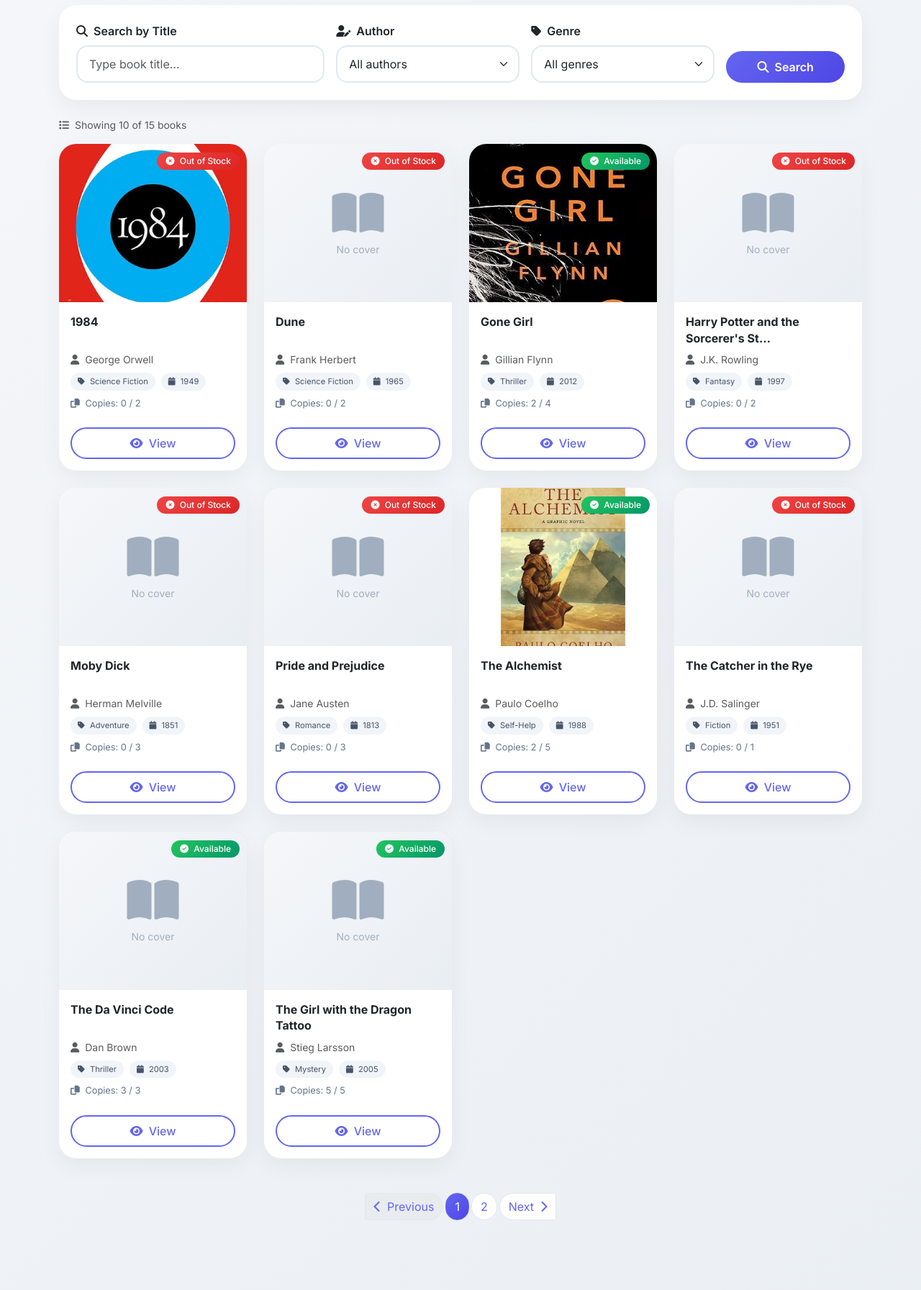
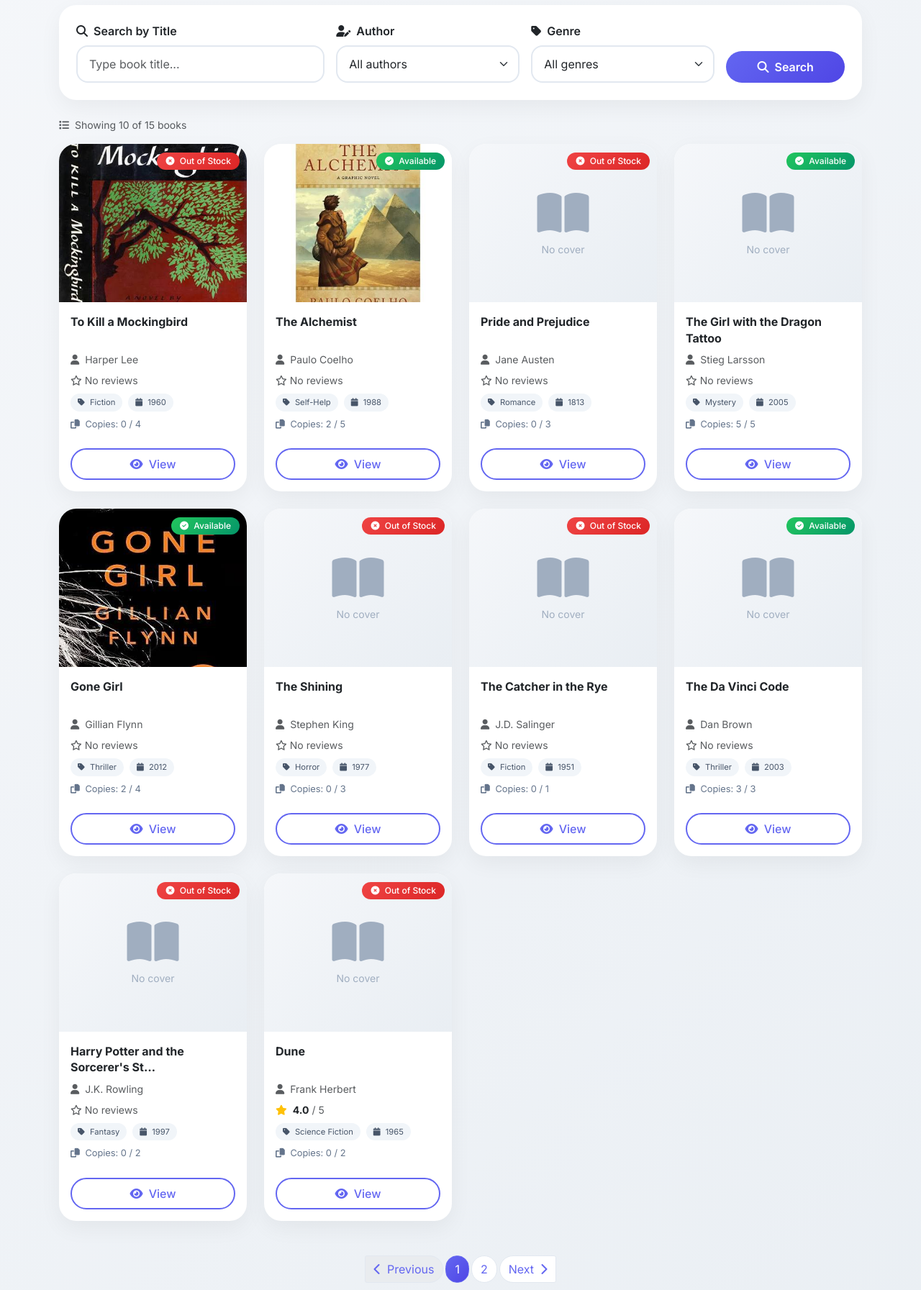
Before and after one commit to Dhamnix/OnlineLibManagment, a Django app: page /books/ in a window 1280 px wide. Shown: the part 211-2004 px from the top of the page at 72% size. Run offline with Django 5.2, Linux system fonts and the light colour scheme; data comes from the database, SQL or seed files in the repository.

Commit message:
adding rating to books view

```diff
--- a/books/templates/books/book_list.html
+++ b/books/templates/books/book_list.html
@@ -119,6 +119,19 @@
                     <p class="card-text text-muted small mb-2">
                         <i class="fas fa-user me-1"></i> {{ book.author }}
                     </p>
+                    <div class="mb-2 d-flex align-items-center">
+                        {% if book.average_rating %}
+                            <div class="text-warning small me-2">
+                                <i class="fas fa-star"></i>
+                            </div>
+                            <span class="fw-bold text-dark small">{{ book.average_rating|floatformat:1 }}</span>
+                            <span class="text-muted small ms-1">/ 5</span>
+                        {% else %}
+                            <span class="text-muted small">
+                                <i class="far fa-star text-muted me-1"></i>No reviews
+                            </span>
+                        {% endif %}
+                    </div>
                     <div class="d-flex flex-wrap gap-2 mb-2">
                         <span class="genre-tag">
                             <i class="fas fa-tag me-1"></i> {{ book.genre }}
--- a/books/views.py
+++ b/books/views.py
@@ -1,6 +1,6 @@
 from django.contrib import messages
 from django.contrib.auth.mixins import LoginRequiredMixin, PermissionRequiredMixin
-from django.db.models import Q
+from django.db.models import Q, Avg
 from django.shortcuts import get_object_or_404
 from django.urls import reverse_lazy
 from django.views.generic import CreateView, DeleteView, DetailView, ListView, UpdateView
@@ -17,7 +17,7 @@ class BookListView(ListView):
     paginate_by = 10
 
     def get_queryset(self):
-        queryset = Book.objects.all()
+        queryset = Book.objects.annotate(average_rating=Avg('reviews__rating'))
         search = self.request.GET.get("search", "").strip()
         author = self.request.GET.get("author", "").strip()
         genre = self.request.GET.get("genre", "").strip()
```
